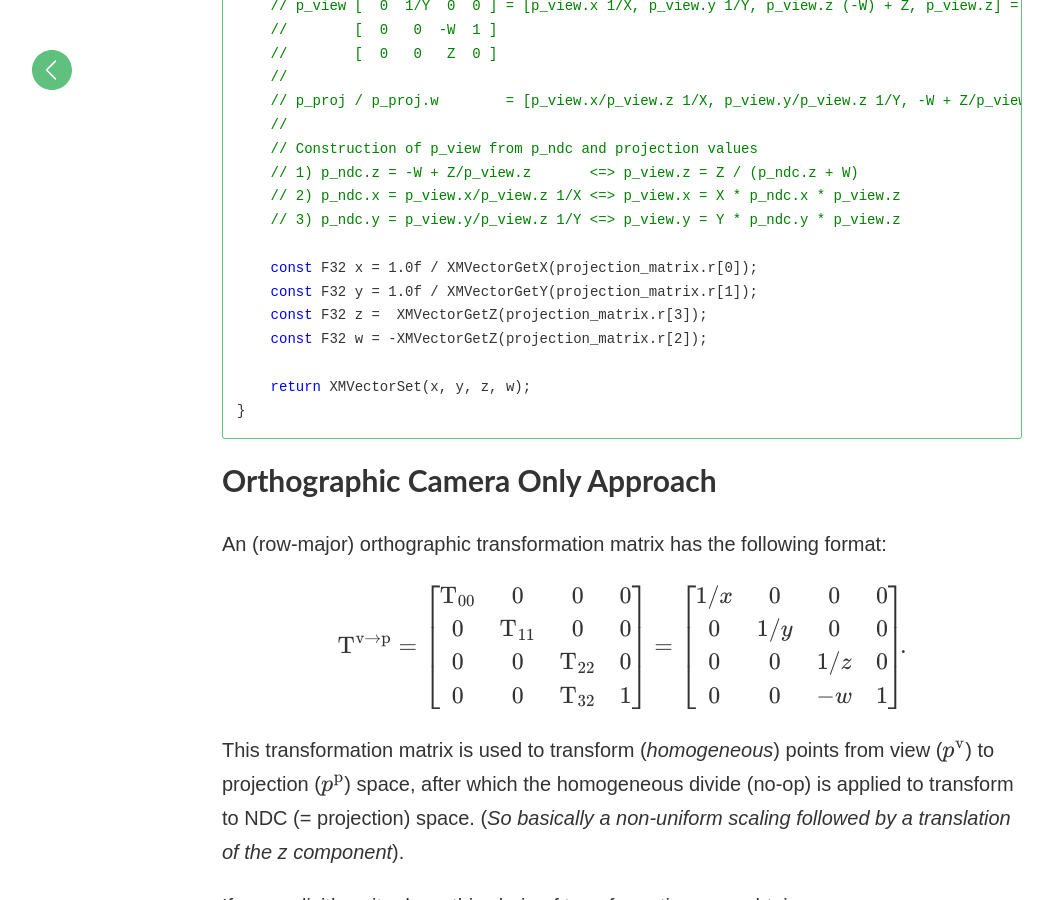
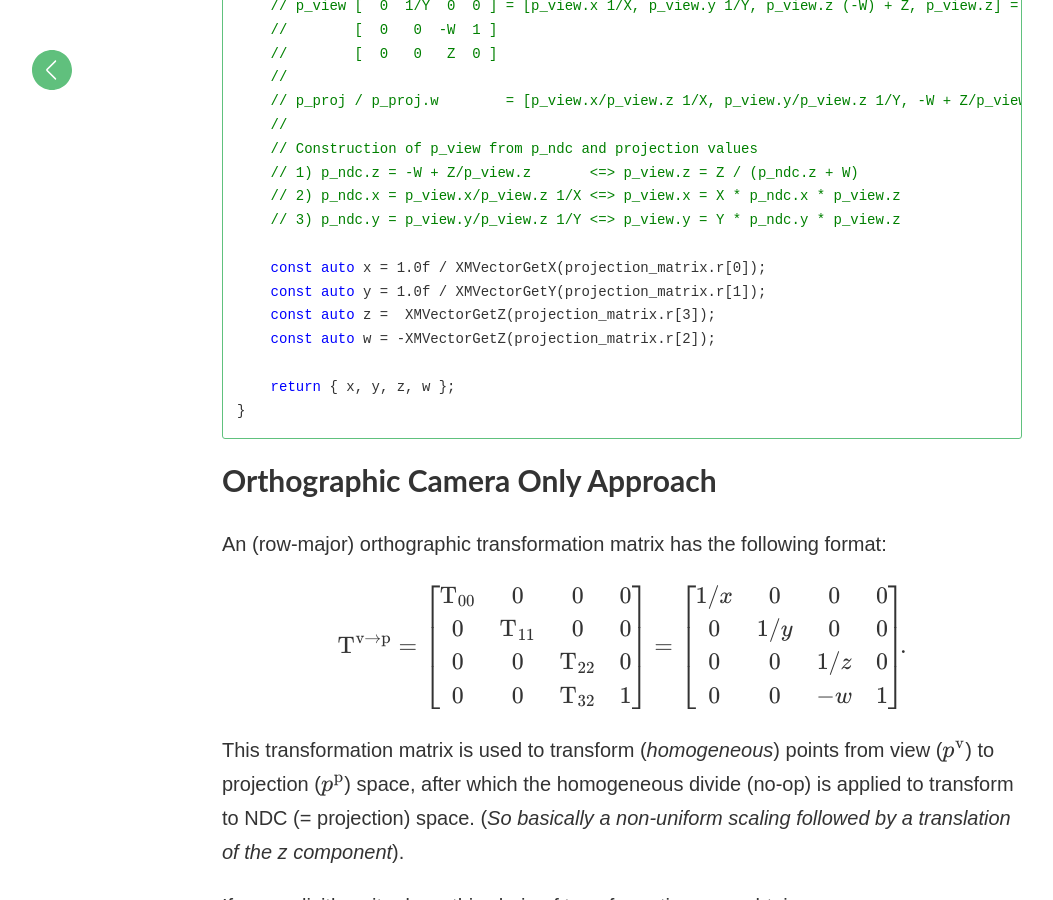
Before and after one commit to matt77hias/Blog, a Jekyll site: the page built from _posts/2017-09-07-ndc-to-projection-to-view-space.md, in a window 1280 px wide and 900 px high, scrolled down 1853 px. Shown: the whole window, without its empty margins (18-1071 px from the left). Built offline with Jekyll 4.4.1, drawn with Linux system fonts in a browser that asks for light colours; formulas are drawn with MathJax 3; comment, search, counter and statistics services are not loaded; some of the changed text lies outside the part shown.

Commit message:
Update 2017-09-07-ndc-to-projection-to-view-space.md

````diff
--- a/_posts/2017-09-07-ndc-to-projection-to-view-space.md
+++ b/_posts/2017-09-07-ndc-to-projection-to-view-space.md
@@ -72,12 +72,12 @@ inline const XMVECTOR XM_CALLCONV GetViewPositionConstructionValues(
     // 2) p_ndc.x = p_view.x/p_view.z 1/X <=> p_view.x = X * p_ndc.x * p_view.z
     // 3) p_ndc.y = p_view.y/p_view.z 1/Y <=> p_view.y = Y * p_ndc.y * p_view.z
 
-    const F32 x = 1.0f / XMVectorGetX(projection_matrix.r[0]);
-    const F32 y = 1.0f / XMVectorGetY(projection_matrix.r[1]);
-    const F32 z =  XMVectorGetZ(projection_matrix.r[3]);
-    const F32 w = -XMVectorGetZ(projection_matrix.r[2]);
+    const auto x = 1.0f / XMVectorGetX(projection_matrix.r[0]);
+    const auto y = 1.0f / XMVectorGetY(projection_matrix.r[1]);
+    const auto z =  XMVectorGetZ(projection_matrix.r[3]);
+    const auto w = -XMVectorGetZ(projection_matrix.r[2]);
 
-    return XMVectorSet(x, y, z, w);
+    return { x, y, z, w };
 }
 ```
 
@@ -138,12 +138,12 @@ inline const XMVECTOR XM_CALLCONV GetViewPositionConstructionValues(
     // 2) p_ndc.x = p_view.x/X    <=> p_view.x = X * p_ndc.x
     // 3) p_ndc.y = p_view.y/Y    <=> p_view.y = Y * p_ndc.y
 
-    const F32 x = 1.0f / XMVectorGetX(projection_matrix.r[0]);
-    const F32 y = 1.0f / XMVectorGetY(projection_matrix.r[1]);
-    const F32 z = 1.0f / XMVectorGetZ(projection_matrix.r[2]);
-    const F32 w = -XMVectorGetZ(projection_matrix.r[3]);
+    const auto x = 1.0f / XMVectorGetX(projection_matrix.r[0]);
+    const auto y = 1.0f / XMVectorGetY(projection_matrix.r[1]);
+    const auto z = 1.0f / XMVectorGetZ(projection_matrix.r[2]);
+    const auto w = -XMVectorGetZ(projection_matrix.r[3]);
 
-    return XMVectorSet(x, y, z, w);
+    return { x, y, z, w };
 }
 ```
 
@@ -179,12 +179,12 @@ $$\begin{align}
 virtual const XMMATRIX XM_CALLCONV GetProjectionToViewMatrix() const noexcept override {
     const XMMATRIX view_to_projection = GetViewToProjectionMatrix();
 
-    const F32 m00 = 1.0f / XMVectorGetX(view_to_projection.r[0]);
-    const F32 m11 = 1.0f / XMVectorGetY(view_to_projection.r[1]);
-    const F32 m23 = 1.0f / XMVectorGetZ(view_to_projection.r[3]);
-    const F32 m33 = -XMVectorGetZ(view_to_projection.r[2]) * m23;
+    const auto m00 = 1.0f / XMVectorGetX(view_to_projection.r[0]);
+    const auto m11 = 1.0f / XMVectorGetY(view_to_projection.r[1]);
+    const auto m23 = 1.0f / XMVectorGetZ(view_to_projection.r[3]);
+    const auto m33 = -XMVectorGetZ(view_to_projection.r[2]) * m23;
 
-    return XMMATRIX {
+    return {
         m00, 0.0f, 0.0f, 0.0f,
         0.0f,  m11, 0.0f, 0.0f,
         0.0f, 0.0f, 0.0f,  m23,
@@ -218,12 +218,12 @@ $$\begin{align}
 virtual const XMMATRIX XM_CALLCONV GetProjectionToViewMatrix() const noexcept override {
     const XMMATRIX view_to_projection = GetViewToProjectionMatrix();
 
-    const F32 m00 = 1.0f / XMVectorGetX(view_to_projection.r[0]);
-    const F32 m11 = 1.0f / XMVectorGetY(view_to_projection.r[1]);
-    const F32 m22 = 1.0f / XMVectorGetZ(view_to_projection.r[2]);
-    const F32 m32 = -XMVectorGetZ(view_to_projection.r[3]) * m22;
+    const auto m00 = 1.0f / XMVectorGetX(view_to_projection.r[0]);
+    const auto m11 = 1.0f / XMVectorGetY(view_to_projection.r[1]);
+    const auto m22 = 1.0f / XMVectorGetZ(view_to_projection.r[2]);
+    const auto m32 = -XMVectorGetZ(view_to_projection.r[3]) * m22;
 
-    return XMMATRIX {
+    return {
          m00, 0.0f, 0.0f, 0.0f,
         0.0f,  m11, 0.0f, 0.0f,
         0.0f, 0.0f,  m22, 0.0f,
````
